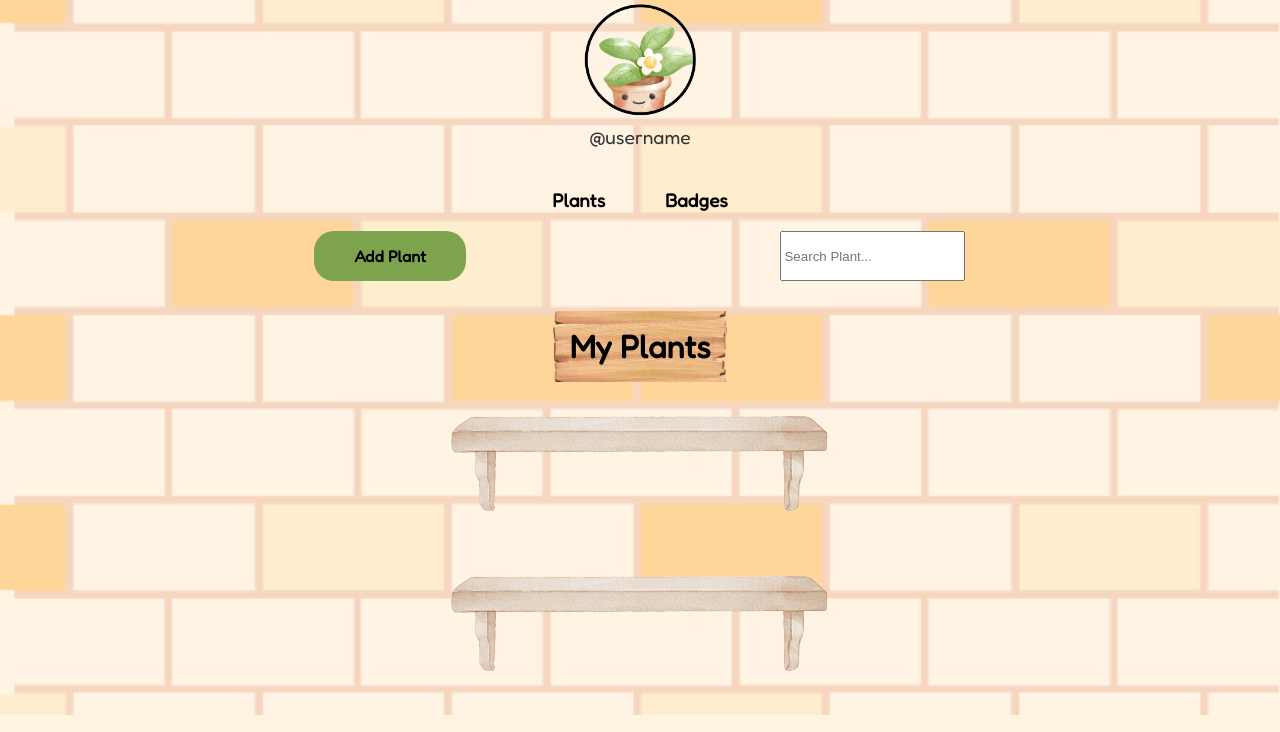
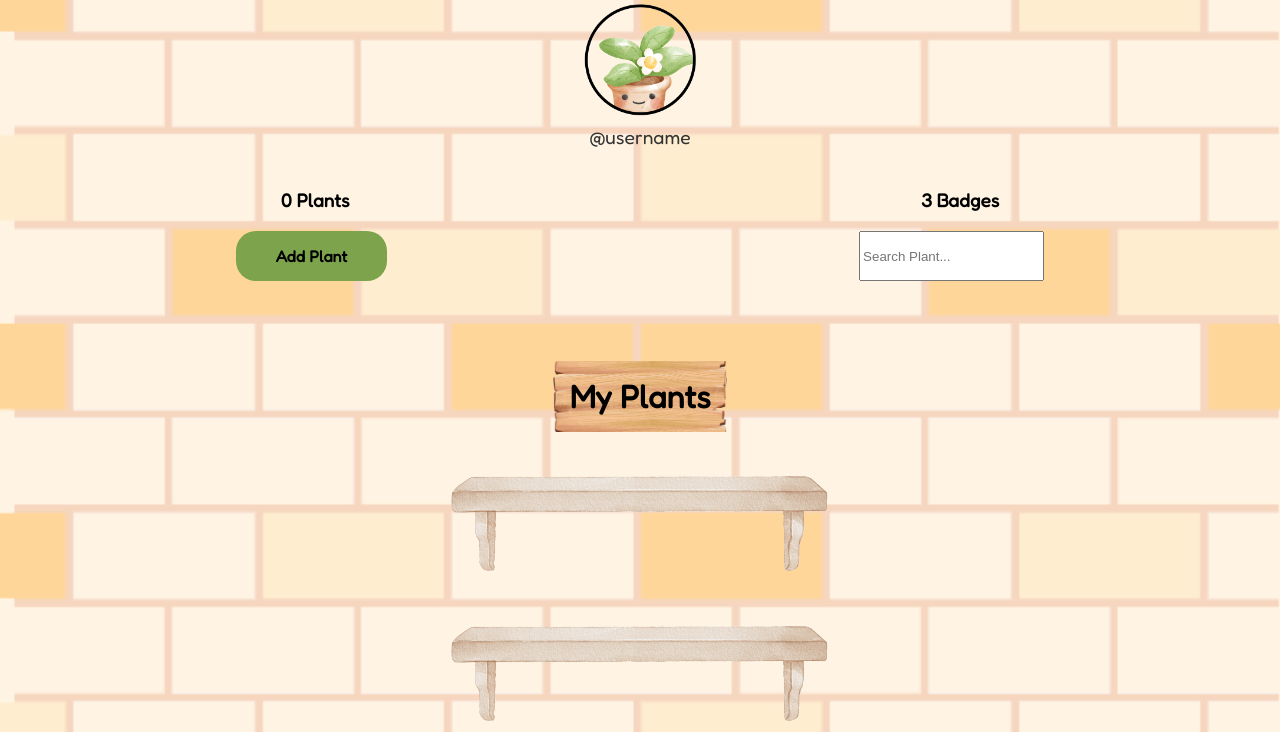
Before and after one commit to TrevinoRizkySunarja/TLE-ProjectLeafLink, a PHP site: page /profiel.php in a window 1280 px wide. Shown: the part 85-817 px from the top of the page. Run offline with PHP 8.4, Linux system fonts and the light colour scheme; data that the repository does not hold is empty; some web fonts are replaced.

Commit message:
placeholder show badges

```diff
--- a/Includes/CSS/profiel.css
+++ b/Includes/CSS/profiel.css
@@ -63,16 +63,18 @@ header {
 
 .pnb {
     display: flex;
+    font-family: 'Fredoka', sans-serif;
+    gap: 10px;
+    width: 100%;
     justify-content: space-around;
-    gap: 60px;
-    font-family: 'Fredoka', sans-serif;
+}
 
-}
+
 
 
 .manage-plants {
     display: flex;
-    justify-content: space-evenly;
+    justify-content: space-around;
 }
 
 .manage-plants a {
@@ -91,8 +93,7 @@ header {
     display: flex;
     flex-direction: column;
     align-items: center;
-    margin-top: 30px;
-
+    margin-top: 40px;
 
 }
 
@@ -101,7 +102,7 @@ header {
     padding: 2vh;
     background-image: url("../images/noteplank.png");
     background-size: 100%;
-
+    margin-top: 40px;
 
 }
 
@@ -112,8 +113,7 @@ header {
     background-position: bottom;
     min-height: 120px;  /* geef ze ruimte zodat je ze ziet */
     width: 80%;
-    margin-top: 20px;
-    margin-bottom: 20px; /* ruimte tussen shelves */
+    margin-top: 30px;
     display: flex;
 
 }
--- a/profiel.php
+++ b/profiel.php
@@ -4,11 +4,17 @@ require_once 'includes/connectie.php';
 
 if (isset($_SESSION['user'])) {
     $username = $_SESSION['user']['username'];
+
 	$result = mysqli_query($db, "SELECT COUNT(*) as total FROM plants ");
-$row = mysqli_fetch_assoc($result);
-$plantCount = $row['total'];
+    $row = mysqli_fetch_assoc($result);
+    $plantCount = $row['total'];
+
+	$result = mysqli_query($db, "SELECT COUNT(*) as total FROM badges");
+    $row = mysqli_fetch_assoc($result);
+    $badgeCount = $row['total'];
 } else {
     $username = "username"; // tijdelijke naam
+	$plantCount = 0;
 }
 ?>
 
@@ -38,8 +44,9 @@ $plantCount = $row['total'];
         </div>
 </div>
 		<div class="pnb">
-        <h3><?= $plantCount . " " ?>Plants</h3>
-        <h3>Badges</h3>
+        <h3><?= $plantCount . " "?>Plants</h3>
+        <!-- <h3><?= $badgeCount . " "?>Badges</h3>      -->
+		<h3>3 Badges</h3>
 </div>
 </section>
 <section class="manage-plants">
```
